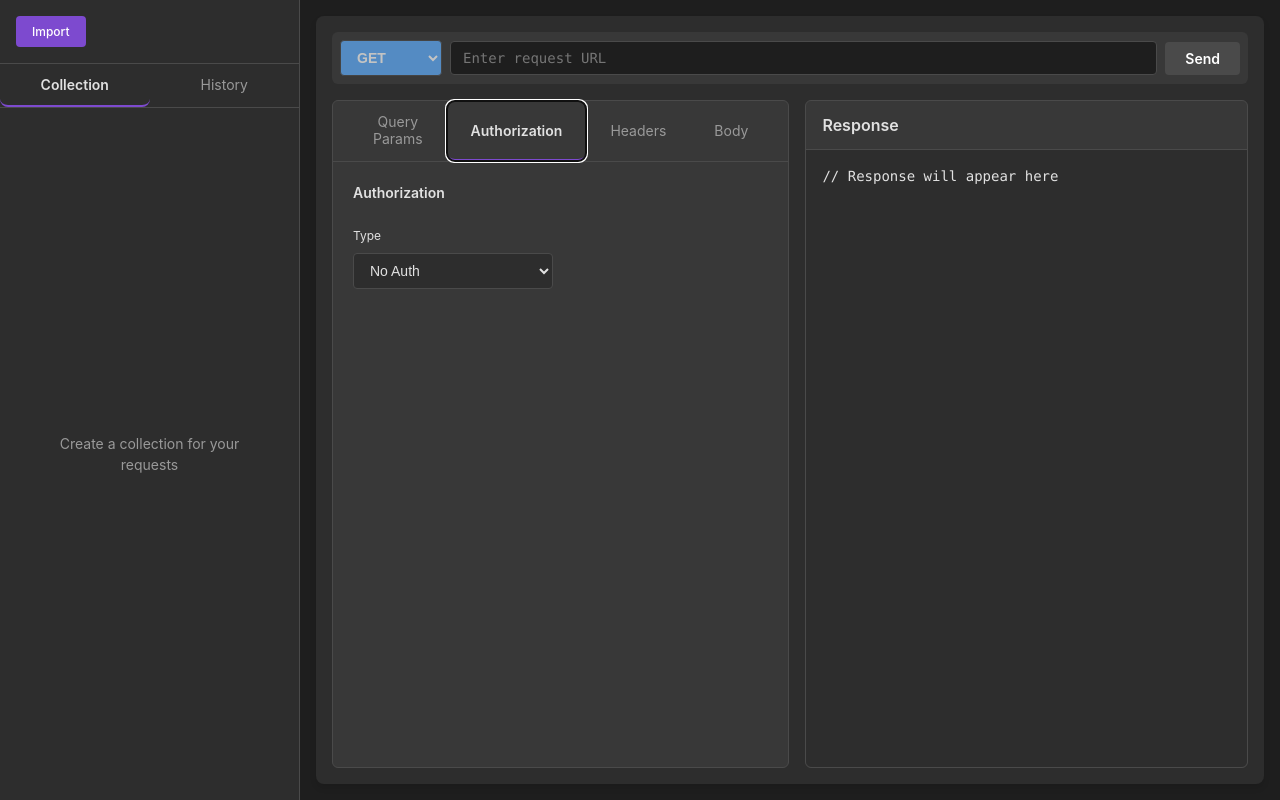
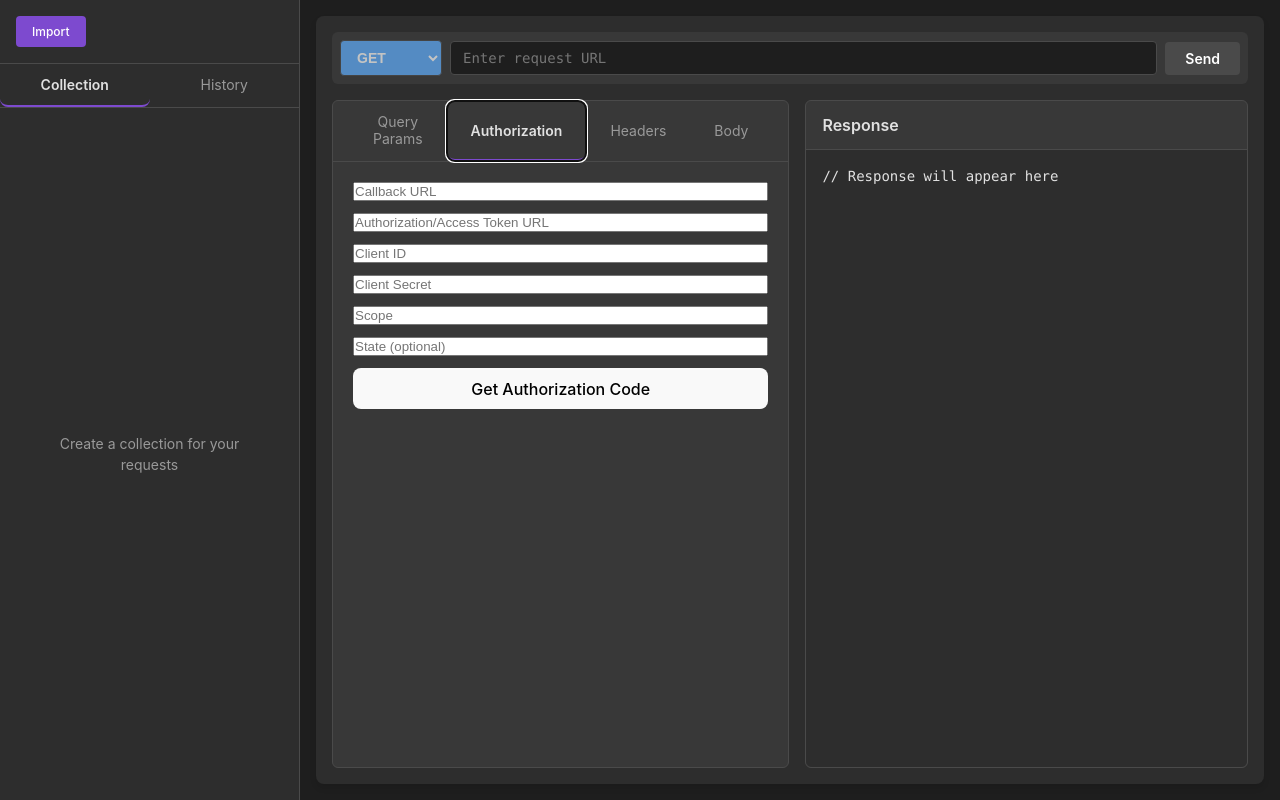
Before and after one commit to parshwa26122002/arcon_api_integrator, a React (Vite) app in the folder frontend/: page / in a window 1280 px wide. Both pictures are taken after a click on the button "Authorization". Built offline with nearby package versions, Linux system fonts and the light colour scheme.

Commit message:
Implemented oauth 2.0 flow for the request pane.

```diff
--- a/frontend/src/components/requestpane/RequestPane.tsx
+++ b/frontend/src/components/requestpane/RequestPane.tsx
@@ -183,6 +183,14 @@ const RequestPane: React.FC = () => {
 
   const [activeTab, setActiveTab] = useState<'params' | 'auth' | 'headers' | 'body'>('params');
   const [response, setResponse] = useState<string>('// Response will appear here');
+  const [callbackUrl, setCallbackUrl] = useState('');
+  const [accessTokenUrl, setAccessTokenUrl] = useState('');
+  const [clientId, setClientId] = useState('');
+  const [clientSecret, setClientSecret] = useState('');
+  const [scope, setScope] = useState('');
+  const [state, setState] = useState('');
+  const [authCode, setAuthCode] = useState('');
+  const [accessToken, setAccessToken] = useState('');
 
   const handleMethodChange = (e: ChangeEvent<HTMLSelectElement>) => {
     if (activeCollectionId && activeRequestId) {
@@ -369,6 +377,62 @@ const RequestPane: React.FC = () => {
     }
   };
 
+  // Step 1: Redirect user to authorization URL
+  const getAuthorizationCode = () => {
+    if (!callbackUrl || !clientId || !scope) {
+      alert('Please fill Callback URL, Client ID, and Scope');
+      return;
+    }
+    const params = new URLSearchParams({
+      response_type: 'token',
+      client_id: clientId,
+      redirect_uri: callbackUrl,
+      scope,
+      include_granted_scopes: 'true',
+      state
+    });
+    window.location.href = `${accessTokenUrl}?${params.toString()}`;
+  };
+
+  // Step 2: After redirect, extract code from URL
+  React.useEffect(() => {
+    if (window.location.hash) {
+      const hash = window.location.hash.substring(1);
+      const params = new URLSearchParams(hash);
+      const token = params.get('access_token');
+      if (token) {
+        setAccessToken(token);
+        window.history.replaceState({}, document.title, window.location.pathname); // Clean up URL
+      }
+    }
+  }, []);
+
+  // Step 3: Exchange code for access token
+  // const fetchAccessToken = async () => {
+  //   if (!accessTokenUrl || !clientId || !clientSecret || !callbackUrl || !authCode) {
+  //     alert('Please fill all fields and get the authorization code first.');
+  //     return;
+  //   }
+  //   try {
+  //     const res = await fetch(accessTokenUrl, {
+  //       method: 'POST',
+  //       headers: { 'Content-Type': 'application/x-www-form-urlencoded' },
+  //       body: new URLSearchParams({
+  //         grant_type: 'authorization_code',
+  //         code: authCode,
+  //         redirect_uri: callbackUrl,
+  //         client_id: clientId,
+  //         client_secret: clientSecret,
+  //       })
+  //     });
+  //     const data = await res.json();
+  //     if (data.access_token) setAccessToken(data.access_token);
+  //     else alert('Failed to get access token: ' + JSON.stringify(data));
+  //   } catch (err) {
+  //     alert('Error fetching access token: ' + err);
+  //   }
+  // };
+
   const renderTabContent = () => {
     switch (activeTab) {
       case 'params':
@@ -440,7 +504,31 @@ const RequestPane: React.FC = () => {
             </Tab>
           </TabList>
           <TabContent>
-            {renderTabContent()}
+            {activeTab === 'auth' ? (
+              <div style={{ display: 'flex', flexDirection: 'column', gap: 12, maxWidth: 500 }}>
+                <input type="text" placeholder="Callback URL" value={callbackUrl} onChange={e => setCallbackUrl(e.target.value)} />
+                <input type="text" placeholder="Authorization/Access Token URL" value={accessTokenUrl} onChange={e => setAccessTokenUrl(e.target.value)} />
+                <input type="text" placeholder="Client ID" value={clientId} onChange={e => setClientId(e.target.value)} />
+                <input type="text" placeholder="Client Secret" value={clientSecret} onChange={e => setClientSecret(e.target.value)} />
+                <input type="text" placeholder="Scope" value={scope} onChange={e => setScope(e.target.value)} />
+                <input type="text" placeholder="State (optional)" value={state} onChange={e => setState(e.target.value)} />
+                <button onClick={getAuthorizationCode}>Get Authorization Code</button>
+                {/* {authCode && (
+                  <>
+                    <div>Authorization Code: <code>{authCode}</code></div>
+                    <button onClick={fetchAccessToken}>Exchange for Access Token</button>
+                  </>
+                )} */}
+                {accessToken && (
+                  <div style={{ marginTop: 12 }}>
+                    <strong>Access Token:</strong>
+                    <div style={{ background: '#222', color: '#fff', padding: 8, borderRadius: 4, wordBreak: 'break-all' }}>{accessToken}</div>
+                  </div>
+                )}
+              </div>
+            ) : (
+              renderTabContent()
+            )}
           </TabContent>
         </RequestSection>
 
```
